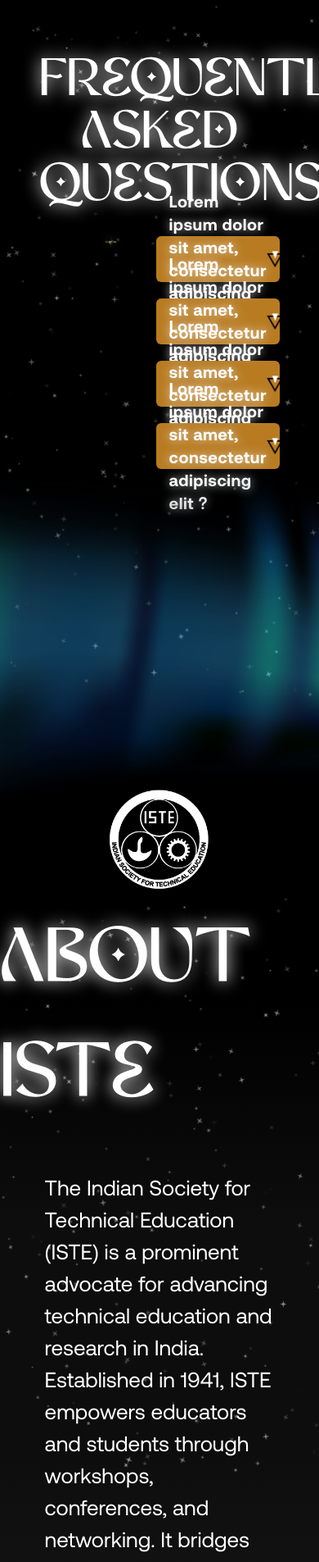
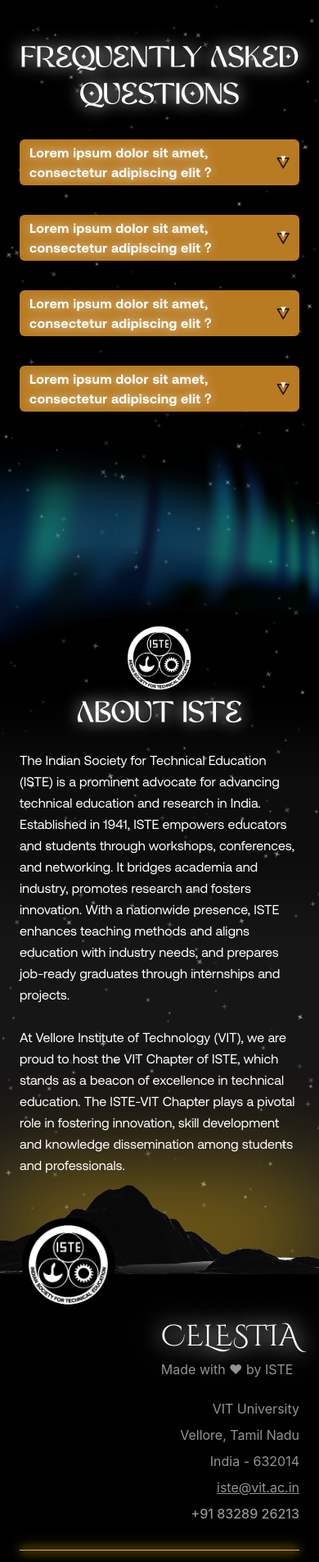
Before and after one commit to tanishka3001/celestia_publicity, a React (Create React App) app: page / in a window 390 px wide. Shown: the top 1905 px of the page at 82% size. Built offline with nearby package versions, Linux system fonts and the light colour scheme.

Commit message:
Added FAQ mobile view

```diff
--- a/src/components/Footer.jsx
+++ b/src/components/Footer.jsx
@@ -5,21 +5,26 @@
   return (
     <footer className="w-full bg-black text-gray-300 pt-10 overflow-x-hidden">
       <div className="mt-4 px-6">
-      <div className="max-w-7xl mx-auto flex flex-wrap md:flex-row justify-between items-end gap-10">
+      <div className="max-w-7xl mx-auto flex flex-col md:flex-row justify-between items-end gap-6 md:gap-10">
 
         {/* Left Section */}
         <div>
-          <h1 className="text-4xl font-serif text-white <h1 className="text-5xl font-serif style={{
-    textShadow: "0 0 25px #ffffff, 0 0 50px #ffffff",
-    fontFamily: "CinzelDecorative, serif",
-  }}>CELESTIA</h1>
-          <p className="text-lg mt-2 text-[#949494]-400">
+          <h1
+            className="text-4xl md:text-5xl font-serif text-white"
+            style={{
+              textShadow: "0 0 25px #ffffff, 0 0 50px #ffffff",
+              fontFamily: "CinzelDecorative, serif",
+            }}
+          >
+            CELESTIA
+          </h1>
+          <p className="text-base md:text-lg mt-2 text-[#949494]">
             Made with <span className="text-[#949494]-500">♥</span> by ISTE
           </p>
         </div>
 
         {/* Right Section */}
-        <div className="text-xl space-y-2 font-[Calibri]-medium text-right text-[#949494]">
+        <div className="text-base md:text-xl space-y-2 font-[Calibri]-medium text-right text-[#949494]">
           <p>VIT University</p>
           <p>Vellore, Tamil Nadu</p>
           <p>India - 632014</p>
@@ -46,19 +51,19 @@
 
       {/* Social Icons */}
       <div className="flex justify-center space-x-6 mt-6">
-        <a href="https://www.instagram.com/iste_vit_vellore?igsh=aG80dnVwbnM5dXd2" target="_blank" rel="noopener noreferrer" className="text-yellow-500 hover:text-yellow-400 transition text-5xl">
+        <a href="https://www.instagram.com/iste_vit_vellore?igsh=aG80dnVwbnM5dXd2" target="_blank" rel="noopener noreferrer" className="text-yellow-500 hover:text-yellow-400 transition text-3xl md:text-5xl">
           <FaInstagram />
         </a>
-        <a href="https://x.com/iste_vitvellore?s=11" target="_blank" rel="noopener noreferrer" className="text-yellow-500 hover:text-yellow-400 transition text-5xl">
+        <a href="https://x.com/iste_vitvellore?s=11" target="_blank" rel="noopener noreferrer" className="text-yellow-500 hover:text-yellow-400 transition text-3xl md:text-5xl">
           <FaXTwitter />
         </a>
-        <a href="https://www.linkedin.com/company/indian-society-for-technical-education/" target="_blank" rel="noopener noreferrer" className="text-yellow-500 hover:text-yellow-400 transition text-5xl">
+        <a href="https://www.linkedin.com/company/indian-society-for-technical-education/" target="_blank" rel="noopener noreferrer" className="text-yellow-500 hover:text-yellow-400 transition text-3xl md:text-5xl">
           <FaLinkedin />
         </a>
-        <a href="https://github.com/ISTE-VIT" target="_blank" rel="noopener noreferrer" className="text-yellow-500 hover:text-yellow-400 transition text-5xl">
+        <a href="https://github.com/ISTE-VIT" target="_blank" rel="noopener noreferrer" className="text-yellow-500 hover:text-yellow-400 transition text-3xl md:text-5xl">
           <FaGithub />
         </a>
-        <a href="https://youtube.com/@istevitvellore?si=0KLmgfqpkdn-M4GE" target="_blank" rel="noopener noreferrer" className="text-yellow-500 hover:text-yellow-400 transition text-5xl">
+        <a href="https://youtube.com/@istevitvellore?si=0KLmgfqpkdn-M4GE" target="_blank" rel="noopener noreferrer" className="text-yellow-500 hover:text-yellow-400 transition text-3xl md:text-5xl">
           <FaYoutube />
         </a>
       </div></div>
--- a/src/components/aboutUs.jsx
+++ b/src/components/aboutUs.jsx
@@ -5,15 +5,15 @@
 
 const AboutUs = () => {
     return(
-        <div className="relative w-full h-full -mt-36">
+        <div className="relative w-full h-full -mt-20 md:-mt-36">
         <Background />
         <div className="relative z-10 flex align-center items-center flex-col about-us-bg " >
 
             <div className="flex align-center flex-col items-center text-white">
-                <img className="size-[150px]" src={isteLogo} alt="LOGO"/>
-                <h1 className="text-[93px] glow font-[camood]">ABOUT ISTE</h1>
+                <img className="w-[96px] h-[96px] md:w-[150px] md:h-[150px]" src={isteLogo} alt="LOGO"/>
+                <h1 className="text-4xl md:text-[93px] glow font-[camood]">ABOUT ISTE</h1>
             </div>
-            <div className="mx-[14vw] font-[Aeonik] text-[26px] mt-[51px] text-white">
+            <div className="mx-6 md:mx-[14vw] font-[Aeonik] text-base md:text-[26px] mt-6 md:mt-[51px] text-white leading-relaxed md:leading-8">
                 <p>
                     The Indian Society for Technical Education (ISTE) is a prominent
                     advocate for advancing technical education and research in India.
@@ -33,8 +33,8 @@
                     students and professionals.
                 </p>
             </div>
-            <div className="ml-[56px] self-start">
-                <img className="size-[180px] relative top-[105px]" src={isteLogo} alt="LOGO"/>
+            <div className="ml-6 md:ml-[56px] self-start">
+                <img className="w-[120px] h-[120px] md:w-[180px] md:h-[180px] relative top-12 md:top-[105px]" src={isteLogo} alt="LOGO"/>
             </div>
         </div></div>
     )
--- a/src/components/faq.jsx
+++ b/src/components/faq.jsx
@@ -48,16 +48,16 @@
       <Background />
 
       {/* FAQ Section */}
-      <section className="relative z-10 w-full pt-16 pb-8 px-12">
-        <h1 className="text-center text-[64px] leading-[64px] font-[Camood] glow mb-8">
+      <section className="relative z-10 w-full pt-12 md:pt-16 pb-8 px-6 md:px-12">
+        <h1 className="text-center text-4xl leading-tight md:text-[64px] md:leading-[64px] font-[Camood] glow mb-8 md:mb-12">
           FREQUENTLY ASKED
           <br />
           QUESTIONS
         </h1>
 
-        <div className="flex items-start justify-between">
+        <div className="flex flex-col md:flex-row items-start justify-between gap-8 md:gap-0">
 
-          <div className="w-[360px] flex justify-center ml-20">
+          <div className="hidden md:flex w-[320px] md:w-[360px] justify-center md:ml-20">
             <img
               src={Celestia}
               alt="Celestia logo"
@@ -66,17 +66,17 @@
           </div>
 
           {/* FAQ Section */}
-          <div className="flex-1 flex flex-col gap-5 max-w-[720px] w-full ml-12">
+          <div className="flex-1 flex flex-col gap-5 md:gap-6 max-w-full md:max-w-[720px] w-full md:ml-12">
             {faqdata.map((faq) => {
               const isOpen = openIds.includes(faq.id);
               return (
-                <div key={faq.id} className="w-full">
+                <div key={faq.id} className="w-full pb-4 md:pb-5">
                   <button
                     onClick={() => handleClick(faq.id)}
-                    className="relative bg-[#b87b22] hover:bg-[#c6892d] transition-colors w-full h-[56px] rounded-md px-4 text-left font-[Aeonik] flex items-center justify-between"
+                    className="relative bg-[#b87b22] hover:bg-[#c6892d] transition-colors w-full h-14 md:h-[56px] rounded-md px-3 md:px-4 text-left font-[Aeonik] flex items-center justify-between"
                   >
                     <span
-                      className="text-xl text-white tracking-wide drop-shadow-[0_0_6px_rgba(255,255,255,0.7)]"
+                      className="text-base md:text-xl text-white tracking-wide drop-shadow-[0_0_6px_rgba(255,255,255,0.7)]"
                       style={{
                         fontFamily: "AeonikTrial, Aeonik, sans-serif",
                         fontWeight: "bold",
@@ -87,16 +87,16 @@
                     <img
                       src={DropdownIcon}
                       alt="toggle"
-                      className={`h-5 w-5 transition-transform ${
+                      className={`h-4 w-4 md:h-5 md:w-5 transition-transform ${
                         isOpen ? "rotate-180" : "rotate-0"
                       }`}
                     />
                   </button>
 
                   {isOpen && (
-                    <div className="w-full min-h-[72px] border-2 border-[#b87b22] rounded-b-md px-4 py-3 bg-black/40">
+                    <div className="w-full min-h-[72px] border-2 border-[#b87b22] rounded-b-md px-3 md:px-4 py-3 bg-black/40">
                       <p
-                        className="text-base text-gray-300 leading-relaxed"
+                        className="text-sm md:text-base text-gray-300 leading-relaxed"
                         style={{
                           fontFamily: "Aeonik, sans-serif",
                           fontWeight: "normal",
@@ -114,9 +114,9 @@
       </section>
 
       {/* Bottom Aurora Background */}
-      <section className="z-10 relative w-screen -mt-8">
+      <section className="z-10 relative w-screen -mt-4 md:-mt-8">
         <div
-          className="relative w-full h-[520px] bg-cover bg-center bg-no-repeat z-[-1] pointer-events-none"
+          className="relative w-full h-[300px] md:h-[520px] bg-cover bg-center bg-no-repeat z-[-1] pointer-events-none"
           style={{
             backgroundImage: `url(${Aurora})`,
             mixBlendMode: "screen", // soft glow effect
```
